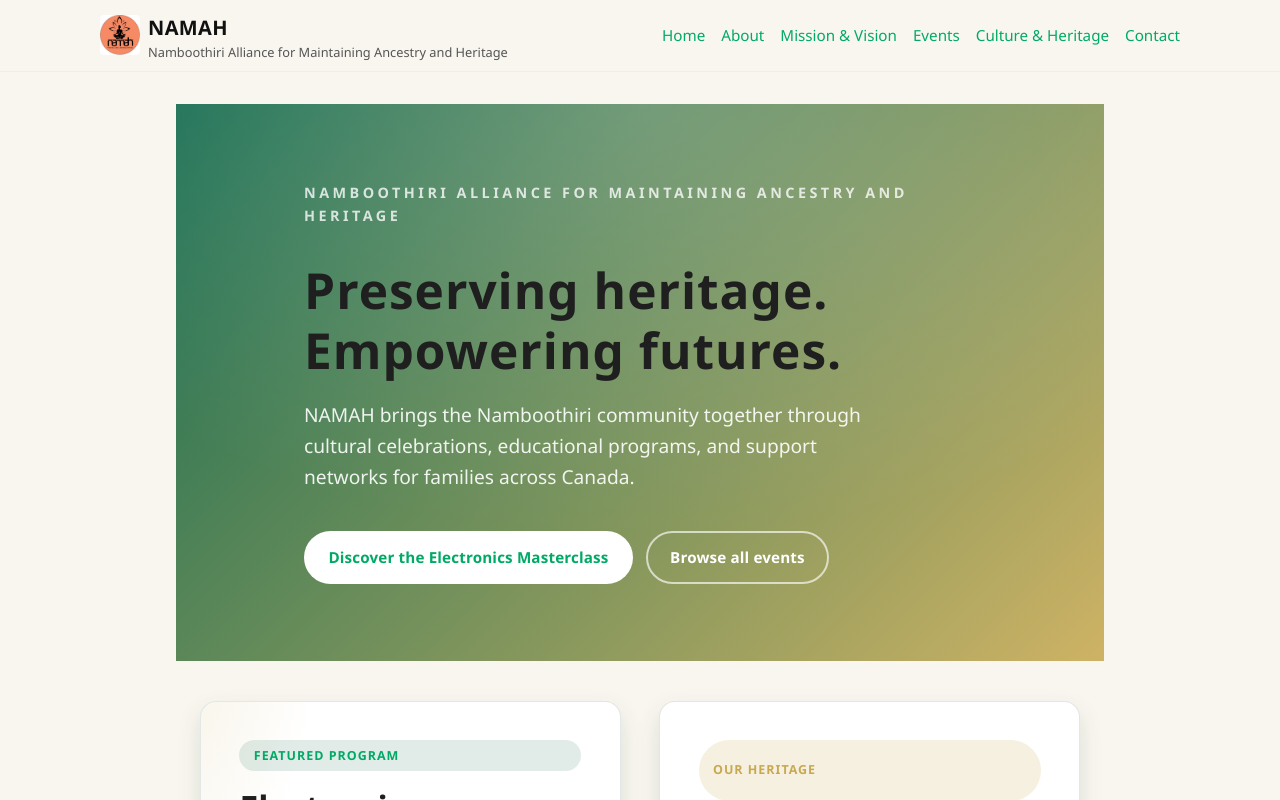
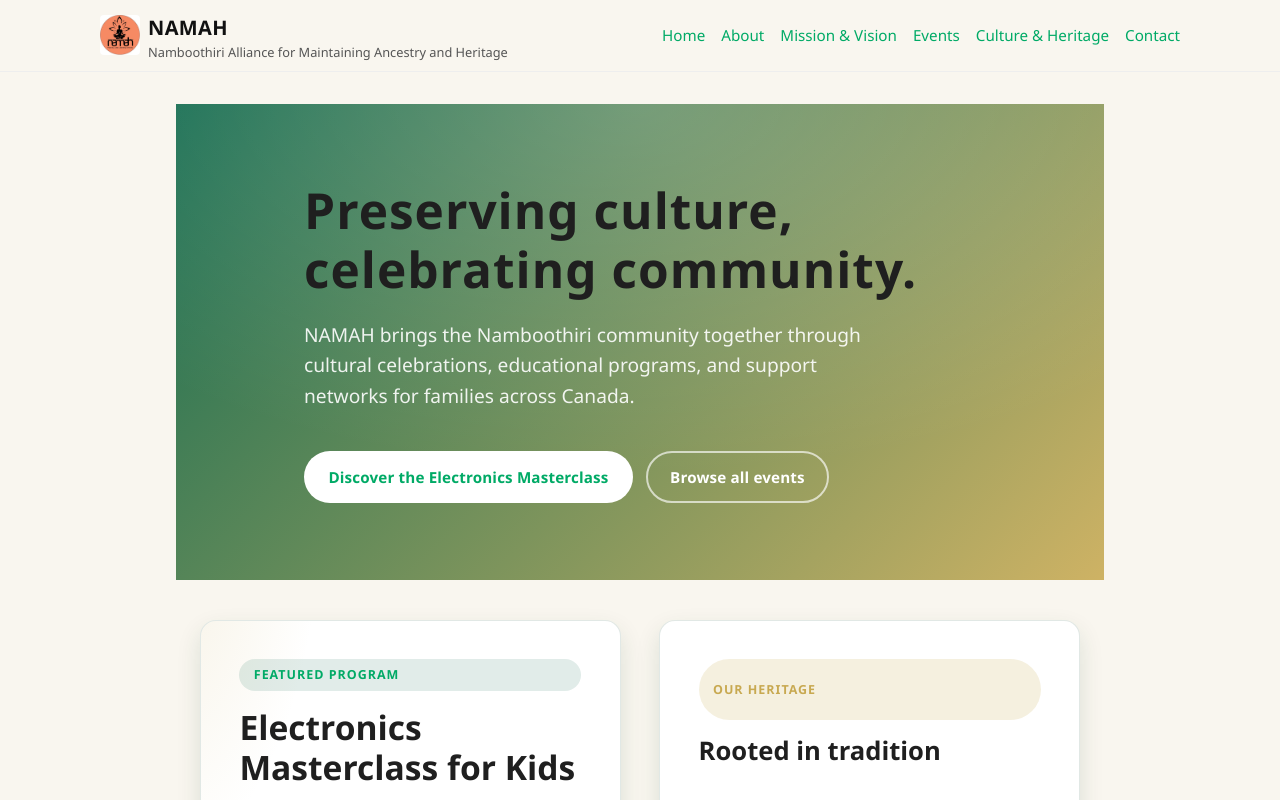
Before and after one commit to dotingalaxy/namah, a Next.js app in the folder web/: page / in a window 1280 px wide. Shown: the top 800 px of the page. Built offline with nearby package versions, Linux system fonts and the light colour scheme.

Commit message:
Update home hero tagline

```diff
--- a/web/app/page.js
+++ b/web/app/page.js
@@ -9,10 +9,7 @@ export default function HomePage() {
         }}
       >
         <div className="layout-container hero__content">
-          <p className="hero__eyebrow" style={{ color: 'rgba(255,255,255,0.78)' }}>
-            Namboothiri Alliance for Maintaining Ancestry and Heritage
-          </p>
-          <h1 className="hero__heading">Preserving heritage. Empowering futures.</h1>
+          <h1 className="hero__heading">Preserving culture, celebrating community.</h1>
           <p className="hero__description">
             NAMAH brings the Namboothiri community together through cultural celebrations, educational programs, and support networks for families across Canada.
           </p>
```
